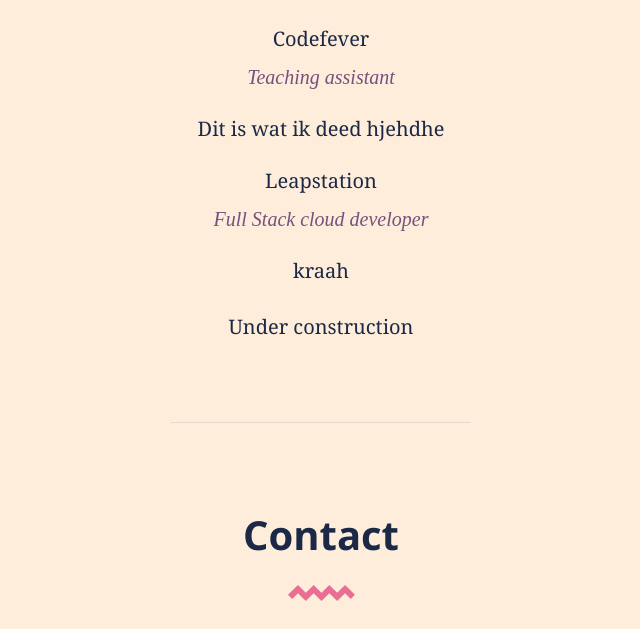
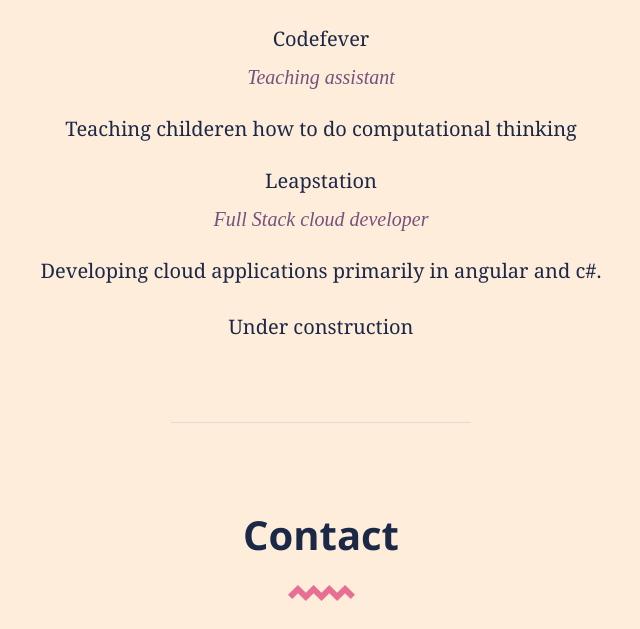
Before and after one commit to TDeBlander/tijldeblander.github.io, a plain HTML site: page index.html in a window 1280 px wide. Shown: the part 1721-2350 px from the top of the page, without its empty margins (319-959 px from the left). Drawn offline with Linux system fonts and the light colour scheme; animation ran at ten frames a second.

Commit message:
Added job description

```diff
--- a/index.html
+++ b/index.html
@@ -66,11 +66,11 @@
 
                         <p class="Work-title">Codefever</p>
                         <p class="Work-subtitle">Teaching assistant</p>
-                        <p class="Work-description">Dit is wat ik deed hjehdhe</p>
+                        <p class="Work-description">Teaching childeren how to do computational thinking</p>
 
                         <p class="Work-title">Leapstation</p>
                         <p class="Work-subtitle">Full Stack cloud developer</p>
-                        <p class="Work-description">kraah</p>
+                        <p class="Work-description">Developing cloud applications primarily in angular and c#.</p>
 
                         <p class="text-center">Under construction</p>
                     </div>
```
